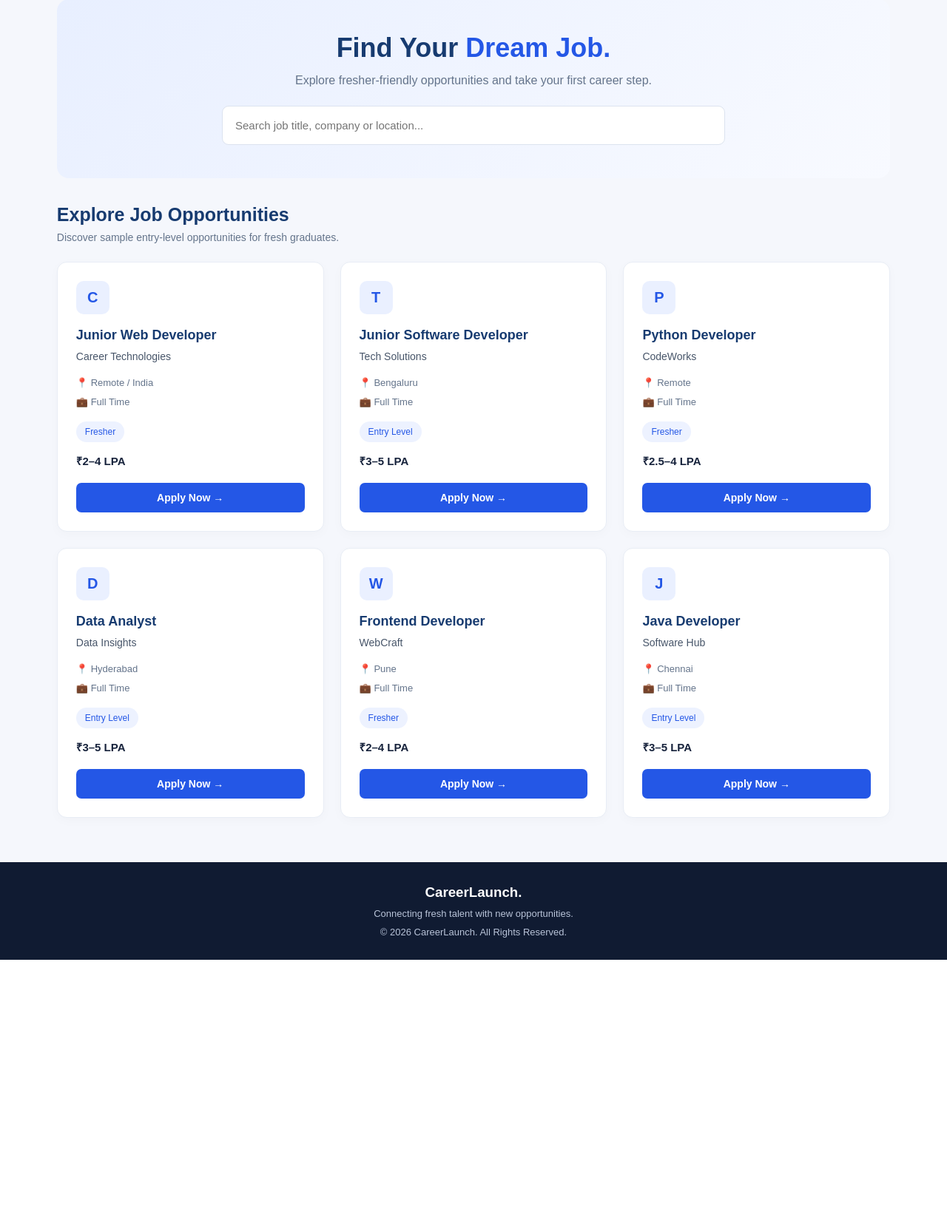
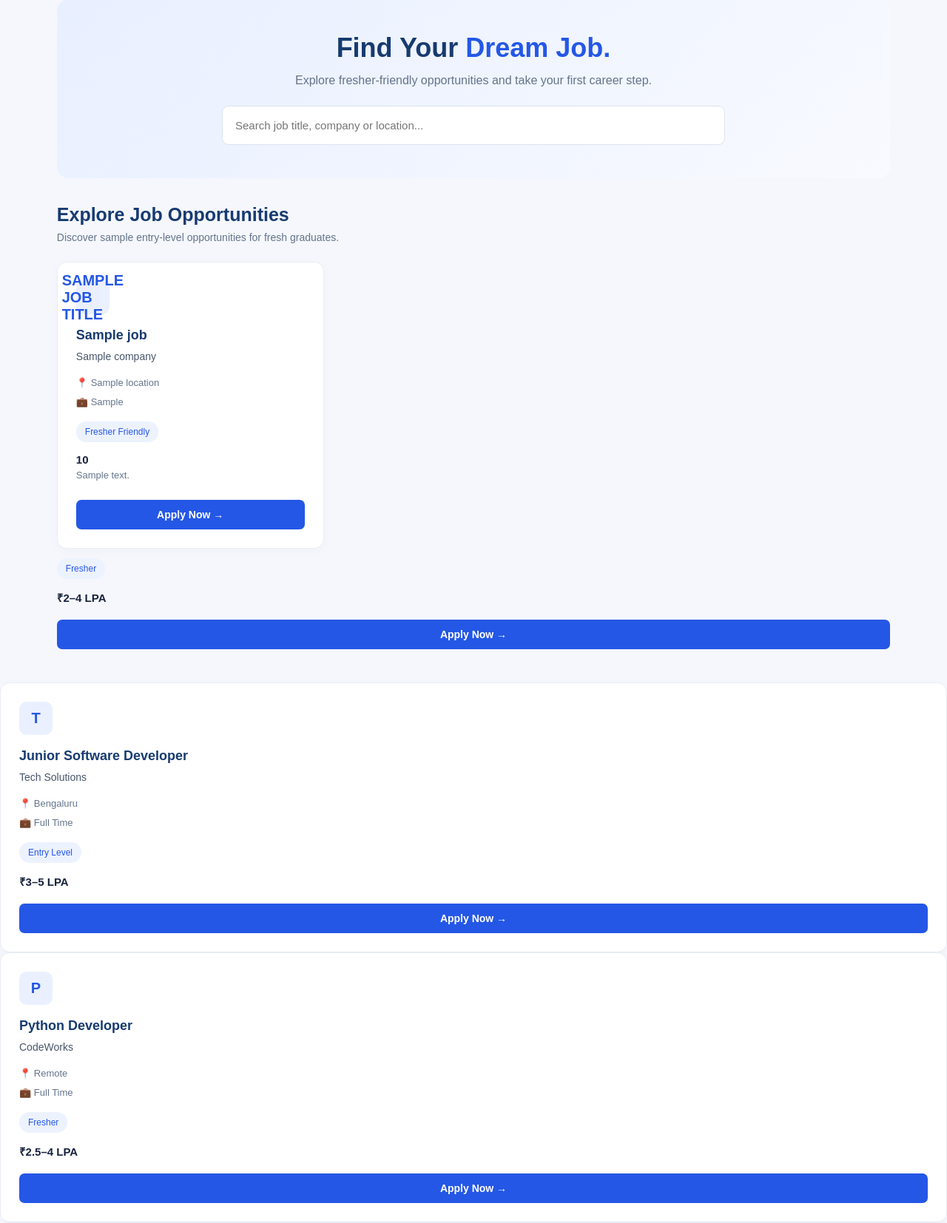
Before and after one commit to khusipatra848-oss/Career-Launch, a Python web app: template templates/jobs.html in a window 1280 px wide. Shown: the part 117-1771 px from the top of the page at 74% size. Before the commit the page ends 1415 px from the top, so only its background shows below. Run offline with Jinja, Linux system fonts and the light colour scheme; the template is opened without the code that fills it: most values are stand-ins (such as "Sample title", 1, 10 or a date in 2020).

Commit message:
Update jobs.html

```diff
--- a/templates/jobs.html
+++ b/templates/jobs.html
@@ -287,14 +287,52 @@
 
     <div class="jobs" id="jobs">
 
-        <div class="job-card">
-            <div class="company-icon">C</div>
-            <h3>Junior Web Developer</h3>
-            <p class="company">Career Technologies</p>
-            <div class="details">
-                📍 Remote / India<br>
-                💼 Full Time
-            </div>
+    {% for job in jobs %}
+    <div class="job-card">
+
+        <div class="company-icon">
+            {{ job.job_title[0] | upper }}
+        </div>
+
+        <h3>{{ job.job_title }}</h3>
+        <p class="company">{{ job.company }}</p>
+
+        <div class="details">
+            📍 {{ job.location or 'Location not specified' }}<br>
+            💼 {{ job.job_type or 'Job type not specified' }}
+        </div>
+
+        <span class="tag">Fresher Friendly</span>
+
+        <p class="salary">
+            {{ job.salary or 'Salary not disclosed' }}
+        </p>
+
+        {% if job.description %}
+        <p class="details">{{ job.description }}</p>
+        {% endif %}
+
+        <form action="/apply" method="POST">
+            <input type="hidden" name="job_title"
+                   value="{{ job.job_title }}">
+            <input type="hidden" name="company"
+                   value="{{ job.company }}">
+            <button type="submit" class="apply">
+                Apply Now →
+            </button>
+        </form>
+
+    </div>
+    {% endfor %}
+
+    {% if not jobs %}
+    <div style="background:white; padding:25px; border-radius:12px; text-align:center;">
+        <h3>No jobs available yet.</h3>
+        <p>New opportunities will appear here soon.</p>
+    </div>
+    {% endif %}
+
+</div>
             <span class="tag">Fresher</span>
             <p class="salary">₹2–4 LPA</p>
             <form action="/apply" method="POST">
```
